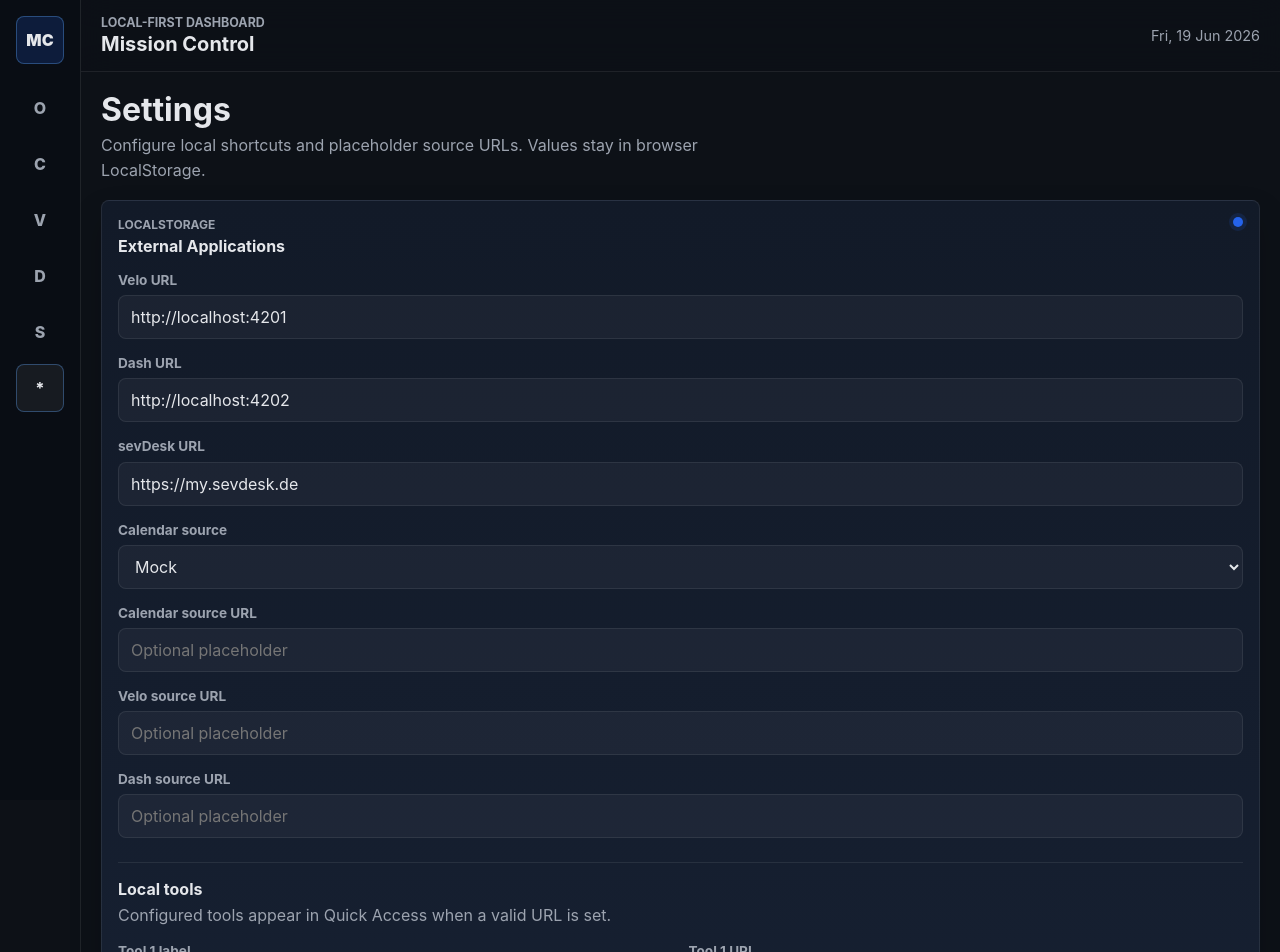
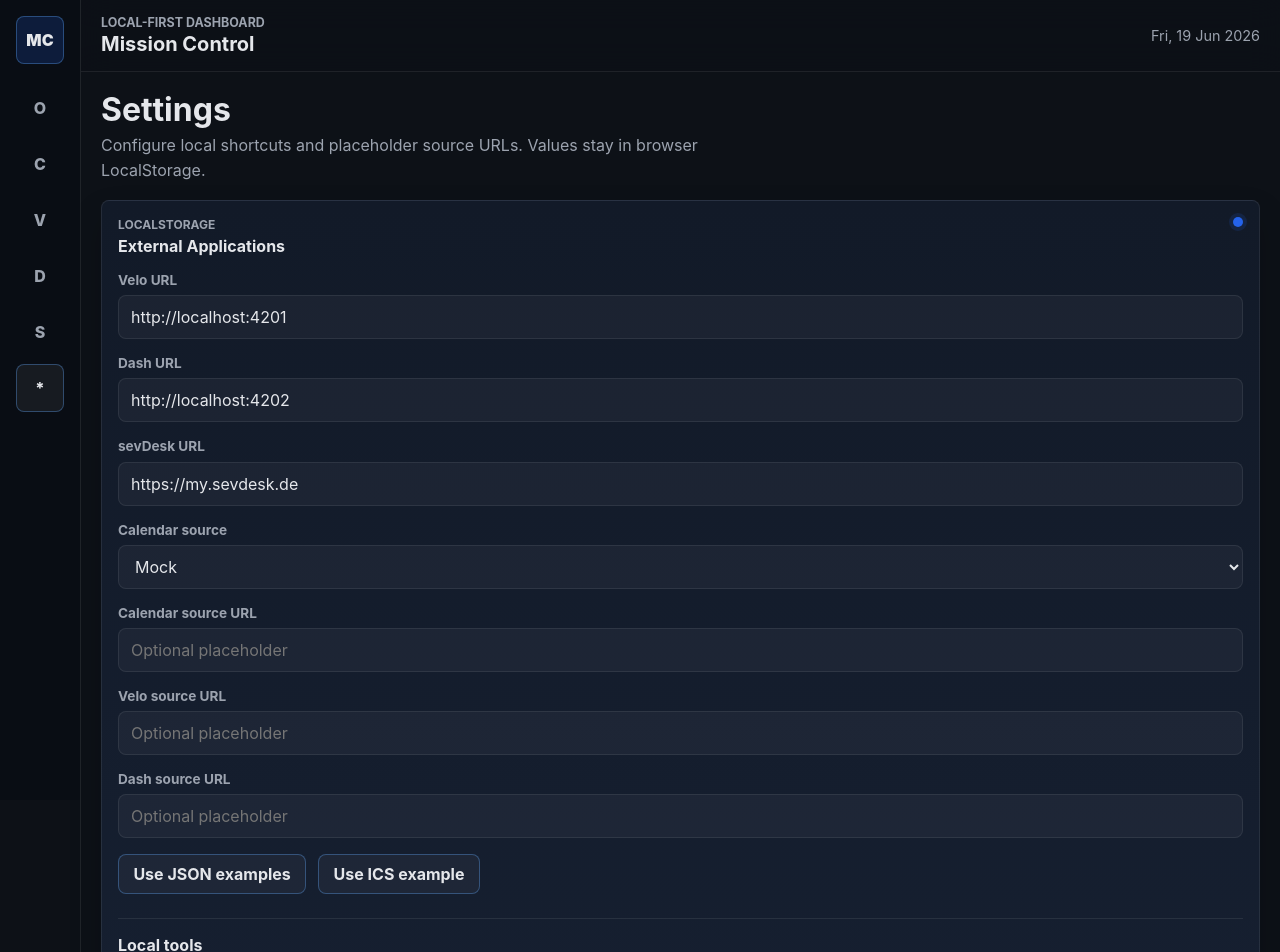
Before and after one commit to ch3xy/missioncontrol, an Angular app: page /settings in a window 1280 px wide. Shown: the top 952 px of the page. Built offline with nearby package versions, Linux system fonts and the light colour scheme.

Commit message:
Add bundled source presets

```diff
--- a/src/app/features/settings/settings-page.css
+++ b/src/app/features/settings/settings-page.css
@@ -76,6 +76,12 @@ button:disabled {
   gap: 0.75rem;
 }
 
+.preset-actions {
+  display: flex;
+  flex-wrap: wrap;
+  gap: 0.75rem;
+}
+
 .secondary {
   background: rgba(255, 255, 255, 0.04);
 }
--- a/src/app/features/settings/settings-page.html
+++ b/src/app/features/settings/settings-page.html
@@ -66,6 +66,15 @@
       }
     </label>
 
+    <div class="preset-actions">
+      <button class="button-link secondary" type="button" (click)="useBundledJsonExamples()">
+        Use JSON examples
+      </button>
+      <button class="button-link secondary" type="button" (click)="useBundledIcsExample()">
+        Use ICS example
+      </button>
+    </div>
+
     <div class="section-label">
       <h3>Local tools</h3>
       <p>Configured tools appear in Quick Access when a valid URL is set.</p>
--- a/src/app/features/settings/settings-page.ts
+++ b/src/app/features/settings/settings-page.ts
@@ -36,7 +36,7 @@ export class SettingsPage {
     }
 
     if (settings.calendarSource === 'ics') {
-      return 'ICS import is planned; the MVP keeps using mock data until an ICS adapter is added.';
+      return 'Calendar attempts the configured ICS URL and falls back to mock data if it fails.';
     }
 
     return 'Calendar attempts the configured local JSON URL and falls back to mock data if it fails.';
@@ -74,8 +74,36 @@ export class SettingsPage {
     this.form.reset(this.savedSettings());
   }
 
+  protected useBundledJsonExamples(): void {
+    this.applyAndSave({
+      calendarSource: 'local-json',
+      calendarSourceUrl: `${location.origin}/examples/calendar.json`,
+      veloSourceUrl: `${location.origin}/examples/velo.json`,
+      dashSourceUrl: `${location.origin}/examples/dash.json`,
+    });
+  }
+
+  protected useBundledIcsExample(): void {
+    this.applyAndSave({
+      calendarSource: 'ics',
+      calendarSourceUrl: `${location.origin}/examples/calendar.ics`,
+    });
+  }
+
   protected launch(shortcut: AppShortcut): void {
     const didOpen = this.shortcutService.openExternal(shortcut.url);
     this.launchError.set(didOpen ? null : `${shortcut.label} has no valid http(s) URL configured.`);
   }
+
+  private applyAndSave(settings: Partial<MissionControlSettings>): void {
+    this.form.patchValue(settings);
+
+    if (this.form.invalid) {
+      this.form.markAllAsTouched();
+      return;
+    }
+
+    this.settingsService.updateSettings(this.form.getRawValue());
+    this.form.reset(this.savedSettings());
+  }
 }
```
Also changed, not shown: 1 other file (tests, documents, lock files or other folders).
